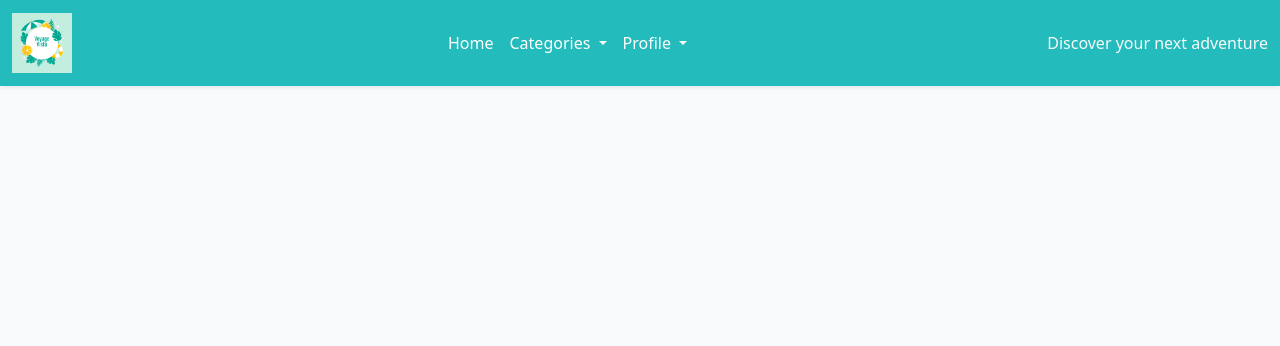
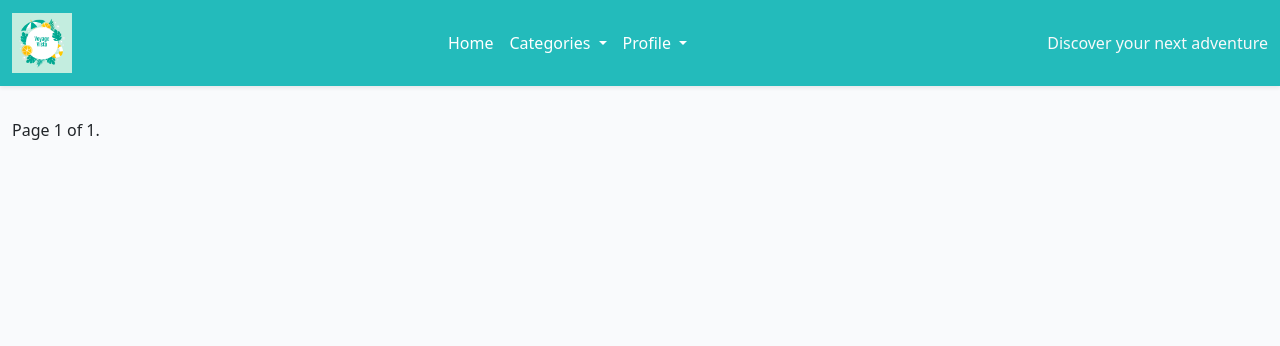
Before and after one commit to HebaAbdulal/voyage_vista, a Django app: page / in a window 1280 px wide. Shown: the top 346 px of the page. Run offline with Django 5.2, Linux system fonts and the light colour scheme; data that the repository does not hold is empty; parts of the project's set-up code (start-up, migrations or seed data) failed here and were passed over.

Commit message:
Revamp index template to enhance category navigation and pagination controls

```diff
--- a/templates/index.html
+++ b/templates/index.html
@@ -1,3 +1,4 @@
+<!-- index.html -->
 {% extends "base.html" %}
 {% load static %}
 
@@ -11,7 +12,7 @@
                     <ul class="nav nav-pills">
                         {% for category in categories %}
                             <li class="nav-item">
-                                <a class="nav-link" href="{% url 'category' category.slug %}">{{ category.name }}</a>
+                                <a class="nav-link color" href="{% url 'category' category.slug %}">{{ category.name }}</a>
                             </li>
                         {% endfor %}
                     </ul>
@@ -50,21 +51,23 @@
             </div>
         </div>
     </div>
-    <!-- Pagination -->
-    {% if is_paginated %}
-    <nav aria-label="Page navigation">
-        <ul class="pagination justify-content-center">
+    <!-- Pagination controls -->
+    <div class="pagination">
+        <span class="step-links">
             {% if page_obj.has_previous %}
-            <li class="page-item"><a href="?page={{ page_obj.previous_page_number }}" class="page-link"> &laquo; Prev</a></li>
+                <a href="?page=1">&laquo; First</a>
+                <a href="?page={{ page_obj.previous_page_number }}">Previous</a>
             {% endif %}
-            {% for num in page_obj.paginator.page_range %}
-            <li class="page-item {% if page_obj.number == num %}active{% endif %}"><a href="?page={{ num }}" class="page-link">{{ num }}</a></li>
-            {% endfor %}
+
+            <span class="current">
+                Page {{ page_obj.number }} of {{ page_obj.paginator.num_pages }}.
+            </span>
+
             {% if page_obj.has_next %}
-            <li class="page-item"><a href="?page={{ page_obj.next_page_number }}" class="page-link">Next &raquo;</a></li>
+                <a href="?page={{ page_obj.next_page_number }}">Next</a>
+                <a href="?page={{ page_obj.paginator.num_pages }}">Last &raquo;</a>
             {% endif %}
-        </ul>
-    </nav>
-    {% endif %}
+        </span>
+    </div>
 </div>
 {% endblock %}
```
